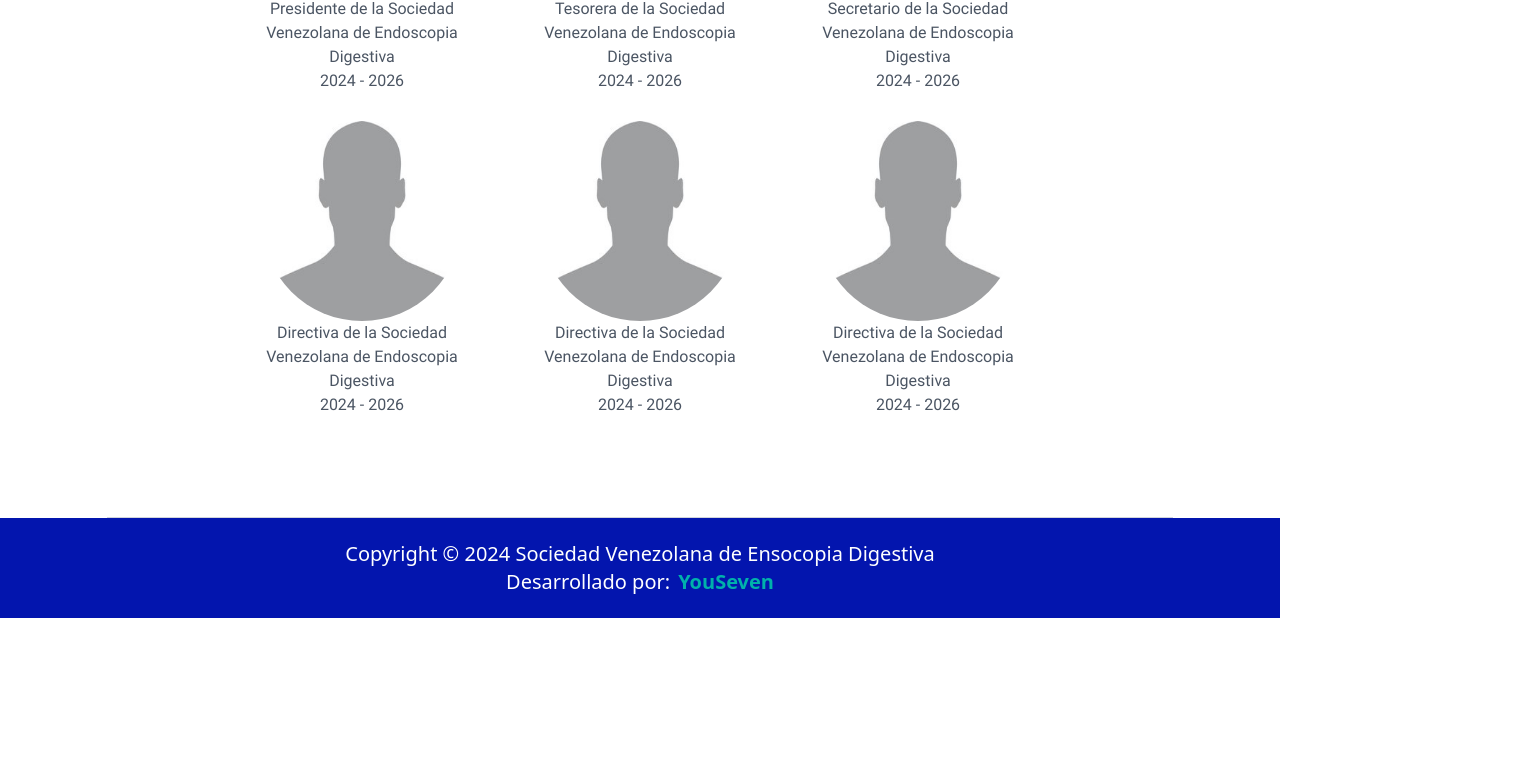
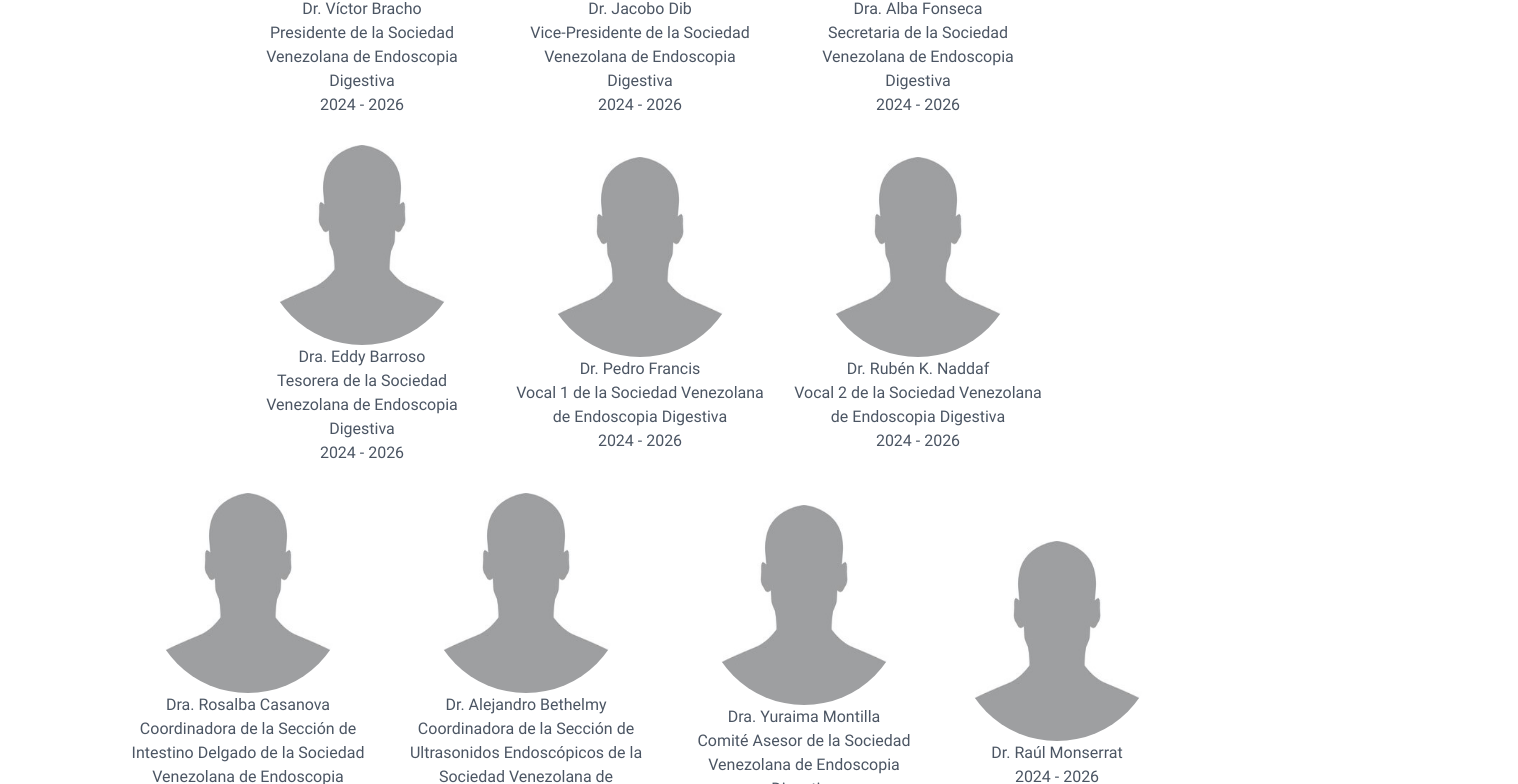
Before and after one commit to suchmolin/soved, a Next.js app: page /soved in a window 1280 px wide. Shown: the part 7139-7923 px from the top of the page, 1518 px wide, since content can reach past the window. Before the commit the page ends 7757 px from the top, so only its background shows below. Built offline with nearby package versions, Linux system fonts and the light colour scheme.

Commit message:
info justa directiva, contactanos page, fix home img

```diff
--- a/src/app/globals.css
+++ b/src/app/globals.css
@@ -6,6 +6,9 @@
 @font-face {
   font-family: 'Roboto';
   src: url('fonts/Roboto-Regular.ttf');
+}
+*{
+  scroll-behavior: smooth;
 }
 
 .custom-shape-divider-top-1726626453 {
--- a/src/app/page.jsx
+++ b/src/app/page.jsx
@@ -18,9 +18,10 @@ export default function Home() {
       <Conozcamas />
       <JuntaHome />
       <HagaseMienbro />
+      <AliadosComerciales />
+      {/*
       <InvitamosHome />
-      <AliadosComerciales />
-      {/*<ActualidadHome />*/}
+      <ActualidadHome />*/}
 
       <VisitaInstagram />
 
--- a/src/components/CardSliderHome/page.jsx
+++ b/src/components/CardSliderHome/page.jsx
@@ -33,7 +33,7 @@ export default function CardSliderHome() {
       href: "https://www.videogie.org/",
     },
     {
-      img: "saberucv.jpeg",
+      img: "saberucv.png",
       titulo: "Saber UCV",
       href: "http://saber.ucv.ve/ojs/index.php/rev_gen/issue/view/2929",
     },
@@ -72,6 +72,7 @@ export default function CardSliderHome() {
           {data.map((item) => (
             <div key={item.titulo} className="p-2">
               <a
+                target="_blank"
                 href={item.href}
                 className="flex flex-col items-center justify-center "
               >
--- a/src/components/Conozcamas/page.jsx
+++ b/src/components/Conozcamas/page.jsx
@@ -36,7 +36,7 @@ export default function Conozcamas() {
           </Fade>
           <div className="h-[60px] flex items-end justify-center md:justify-start">
             <a
-              href="#"
+              href="/soved"
               className="py-3 px-7 rounded-full bg-[#0315ae] text-white text-xl w-fit hover:shadow-xl hover:mb-3 hover:bg-[#0315ae]/90 transition-all duration-300"
             >
               SABER MÁS
--- a/src/components/JuntaDirectiva/page.jsx
+++ b/src/components/JuntaDirectiva/page.jsx
@@ -2,15 +2,36 @@ import Image from "next/image";
 
 export default function JuntaDirectiva() {
   const data = [
-    { img: "/img/perfil.jpg", name: "doctor", cargo: "Presidente" },
-    { img: "/img/perfil.jpg", name: "doctora", cargo: "Tesorera" },
-    { img: "/img/perfil.jpg", name: "doctor", cargo: "Secretario" },
-    { img: "/img/perfil.jpg", name: "doctora", cargo: "Directiva" },
-    { img: "/img/perfil.jpg", name: "doctor", cargo: "Directiva" },
-    { img: "/img/perfil.jpg", name: "doctora", cargo: "Directiva" },
+    { img: "/img/perfil.jpg", name: "Dr. Víctor Bracho", cargo: "Presidente" },
+    {
+      img: "/img/perfil.jpg",
+      name: "Dr. Jacobo Dib",
+      cargo: "Vice-Presidente",
+    },
+    { img: "/img/perfil.jpg", name: "Dra. Alba Fonseca", cargo: "Secretaria" },
+    { img: "/img/perfil.jpg", name: "Dra. Eddy Barroso", cargo: "Tesorera " },
+    { img: "/img/perfil.jpg", name: "Dr. Pedro Francis", cargo: "Vocal 1" },
+    { img: "/img/perfil.jpg", name: "Dr. Rubén K. Naddaf", cargo: "Vocal 2" },
+    {
+      img: "/img/perfil.jpg",
+      name: "Dra. Rosalba Casanova",
+      cargo: "Coordinadora de la Sección de Intestino Delgado",
+    },
+    {
+      img: "/img/perfil.jpg",
+      name: "Dr. Alejandro Bethelmy",
+      cargo: "Coordinadora de la Sección de Ultrasonidos Endoscópicos",
+    },
+    {
+      img: "/img/perfil.jpg",
+      name: "Dra. Yuraima Montilla",
+      cargo: "Comité Asesor",
+    },
+    { img: "/img/perfil.jpg", name: "Dr. Raúl Monserrat" },
+    { img: "/img/perfil.jpg", name: "Dr. José Di Giorgio" },
   ];
   return (
-    <div className="w-full pt-10 flex justify-center">
+    <div id="juntaDirectivaActual" className="w-full pt-10 flex justify-center">
       <div className="w-10/12 pb-20 border-b border-gray-300 flex flex-col items-center">
         <h2 className="text-5xl text-center text-[#0315ae] mb-10 font-bold">
           Junta Directiva
@@ -27,10 +48,14 @@ export default function JuntaDirectiva() {
                     alt="president"
                   />
                 </div>
-                <p className="text-gray-600">
-                  {item.cargo} de la Sociedad Venezolana de Endoscopia Digestiva{" "}
-                  <br /> 2024 - 2026
-                </p>
+                <p className="text-gray-600">{item.name}</p>
+                {item.cargo && (
+                  <p className="text-gray-600">
+                    {item.cargo} de la Sociedad Venezolana de Endoscopia
+                    Digestiva{" "}
+                  </p>
+                )}
+                <p className="text-gray-600">2024 - 2026</p>
               </div>
             </div>
           ))}
--- a/src/components/JuntaHome/page.jsx
+++ b/src/components/JuntaHome/page.jsx
@@ -20,9 +20,9 @@ export default function JuntaHome() {
       </div>
       <div className="w-10/12 flex flex-col md:flex-row justify-center items-center">
         <div className="md:w-5/12 h-full flex items-center pt-20">
-          <div className="relative w-[300px] md:w-[400px] aspect-square rounded-full border-8 border-white">
+          <div className="relative w-[300px] md:w-[400px] aspect-square rounded-full ">
             <Image
-              src="/img/sovedlogo.png"
+              src="/img/sovedlogo1.png"
               layout="fill"
               objectFit="cover"
               alt="junta directiva"
@@ -47,7 +47,7 @@ export default function JuntaHome() {
           </Fade>
           <div className="h-[60px] flex items-end">
             <a
-              href="#"
+              href="/soved#juntaDirectivaActual"
               className="py-3 px-7 rounded-full bg-white shadow-md shadow-red-400 text-[#0315ae] text-base w-fit hover:shadow-lg hover:mb-3 hover:bg-[#00b1ab]/90 transition-all duration-300 font-bold text-center"
             >
               MÁS INFORMACION SOBRE LA JUNTA DIRECTIVA 2024-2026
--- a/src/components/VisitaInstagram/page.jsx
+++ b/src/components/VisitaInstagram/page.jsx
@@ -20,7 +20,7 @@ export default function VisitaInstagram() {
     },
   ];
   return (
-    <div className=" w-full min-h-[500px] bg-[#e9eff9] px-5 pb-10">
+    <div className=" w-full min-h-[500px] bg-[#e9eff9] px-5 py-10">
       <h2 className="text-[#0315ae] text-6xl text-center mb-20">Instagram</h2>
       <div className="w-full flex gap-4 justify-center flex-wrap">
         {posts.map((post, index) => (
```
Also changed, not shown: src/app/contacto/page.jsx (+95 -2 lines), public/img/sovedlogo.png (deleted).
